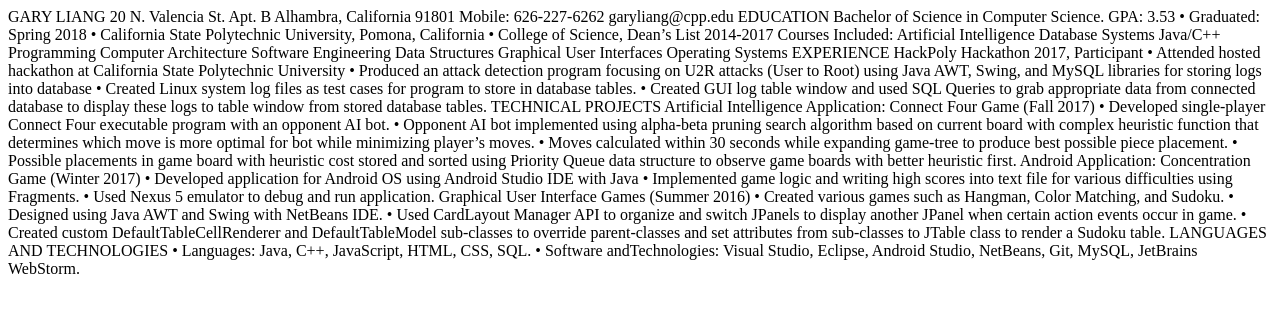
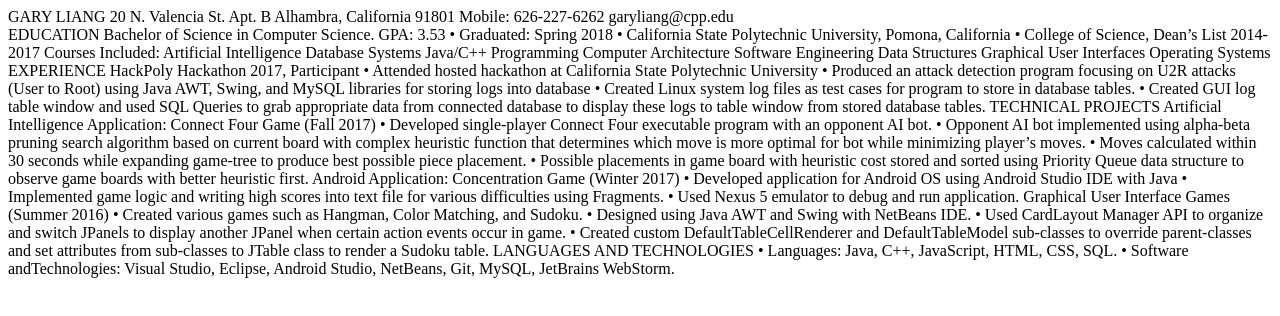
Before and after one commit to GaryLg/GaryLg.github.io, a plain HTML site: page resume.html in a window 1280 px wide. Drawn offline with Linux system fonts and the light colour scheme.

Commit message:
Resume edit

```diff
--- a/resume.html
+++ b/resume.html
@@ -2,18 +2,15 @@
 <html lang="en">
 <head>
     <meta charset="UTF-8">
-    <title>Title</title>
+    <title>Resume</title>
 </head>
 <body>
-
-</body>
-</html>
-
-GARY LIANG
-20 N. Valencia St. Apt. B
-Alhambra, California 91801
-Mobile: 626-227-6262
-garyliang@cpp.edu
+    <div id="personInfo">GARY LIANG
+                         20 N. Valencia St. Apt. B
+                         Alhambra, California 91801
+                         Mobile: 626-227-6262
+                         garyliang@cpp.edu
+    </div>
 
 
 EDUCATION
@@ -55,3 +52,6 @@
 LANGUAGES AND TECHNOLOGIES
 •	Languages: Java, C++, JavaScript, HTML, CSS, SQL.
 •	Software andTechnologies: Visual Studio, Eclipse, Android Studio, NetBeans, Git, MySQL, JetBrains WebStorm.
+
+</body>
+</html>
```
Also changed, not shown: index.html (+1 -1 lines).
